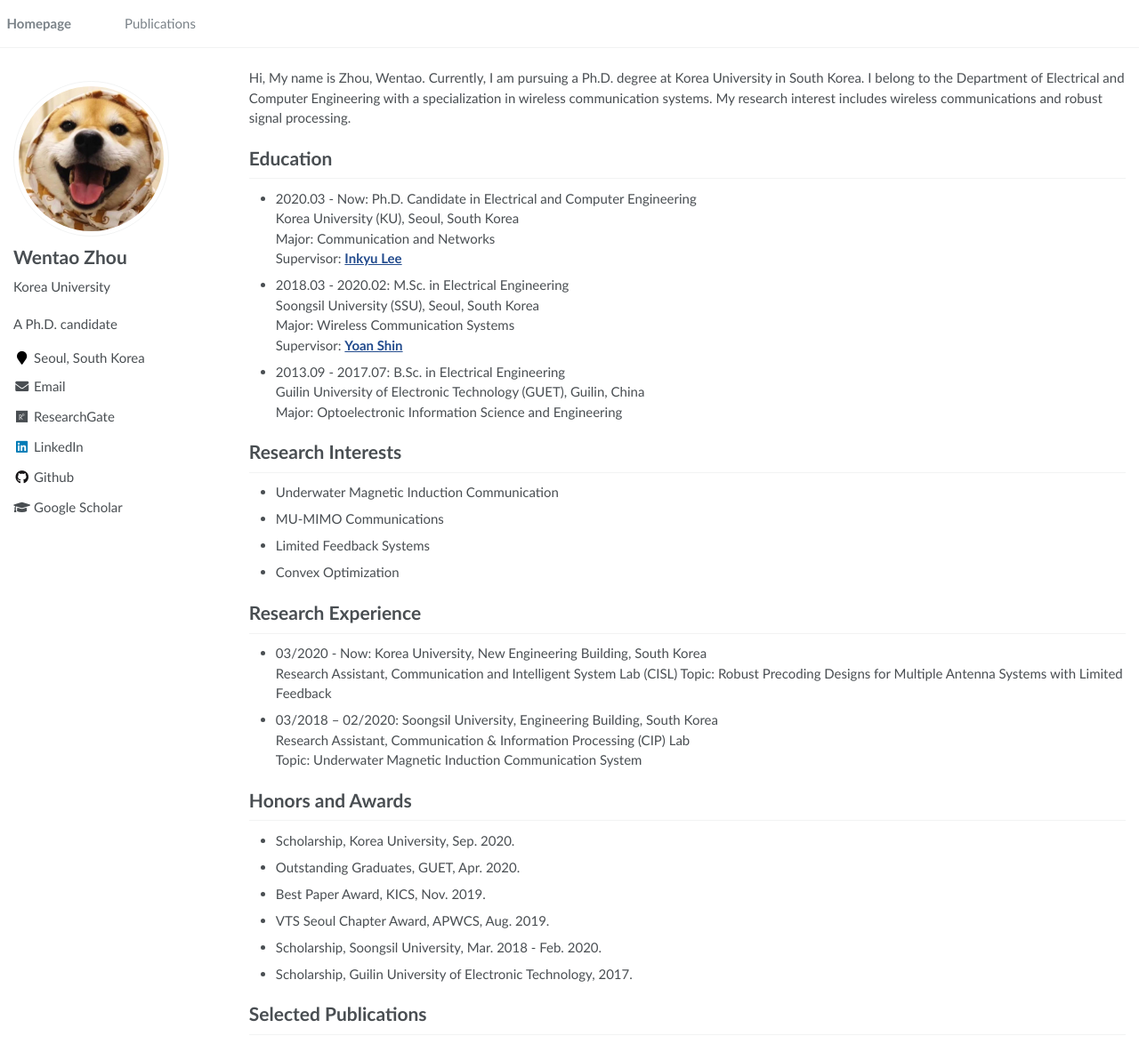
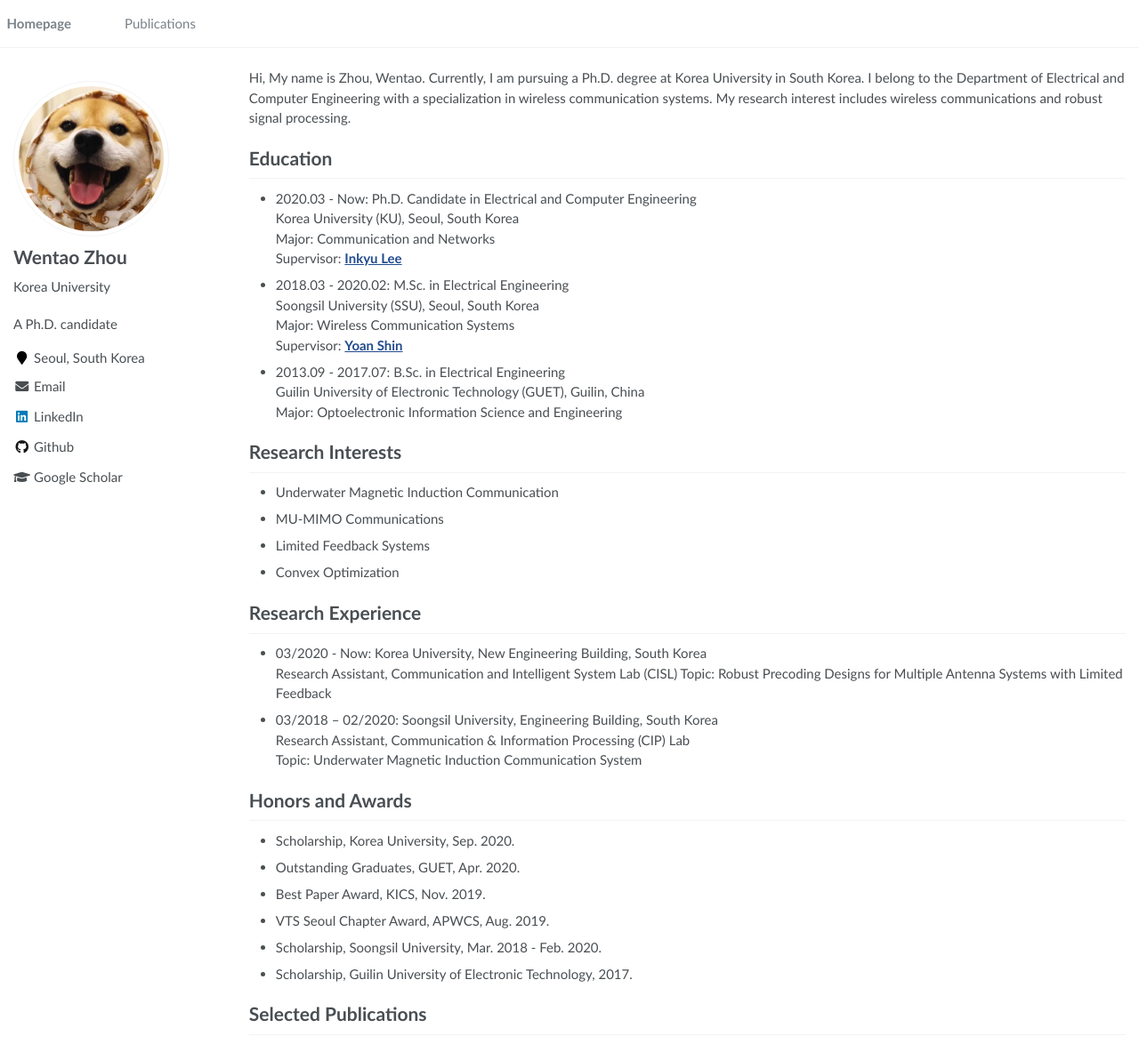
Before and after one commit to zhouwt612/zhouwt612.github.io, a Jekyll site: the page built from _pages/about.md, in a window 1280 px wide and 1174 px high. Shown: the whole window at 89% size. Built offline with Jekyll 4.4.1, drawn with Linux system fonts in a browser that asks for light colours.

Commit message:
Update _config.yml

```diff
--- a/_config.yml
+++ b/_config.yml
@@ -29,7 +29,7 @@ author:
   pubmed           :
   googlescholar    : "https://scholar.google.com/citations?user=YOUR_GOOGLE_SCHOLAR_ID"
   email            : "wtzhou@korea.ac.kr"
-  researchgate     : "https://www.researchgate.net/profile/Wentao-Zhou-7"
+  researchgate     : # "https://www.researchgate.net/profile/Wentao-Zhou-7"
   uri              :
   bitbucket        :
   codepen          :
```
